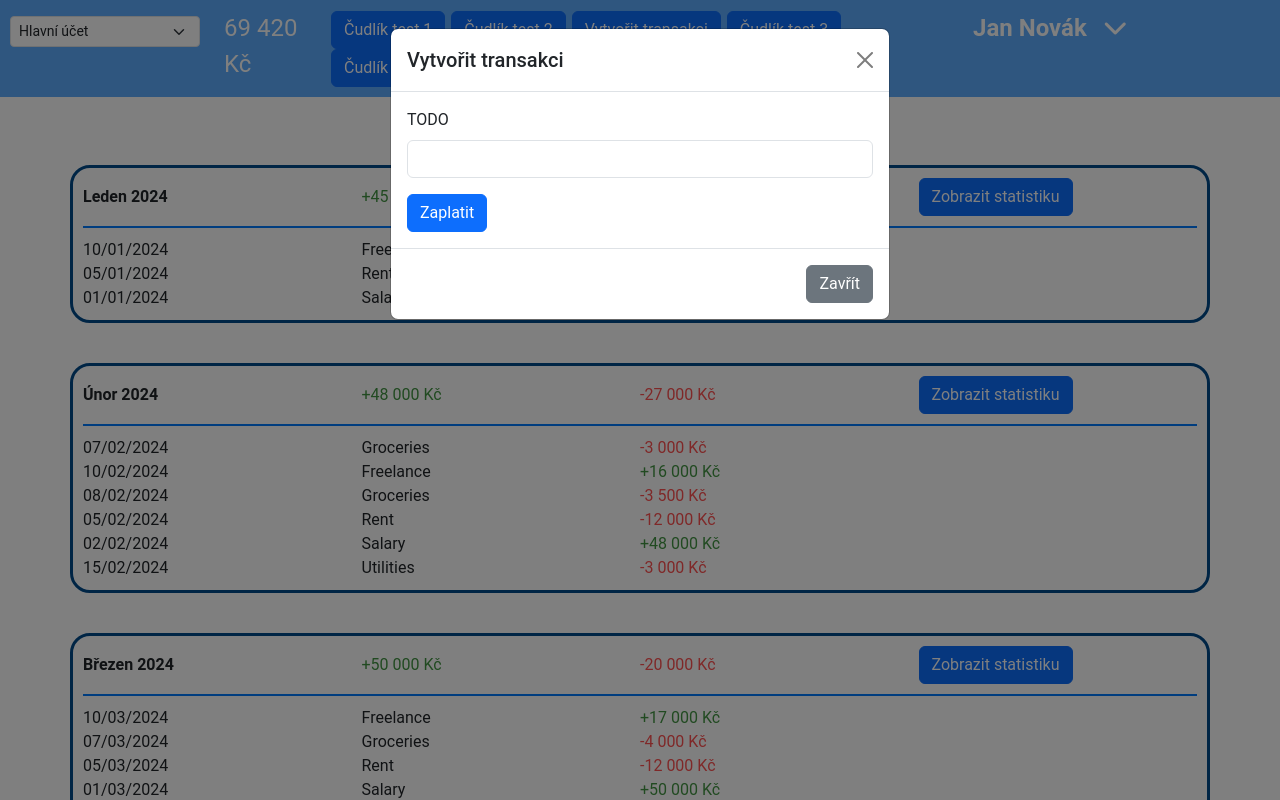
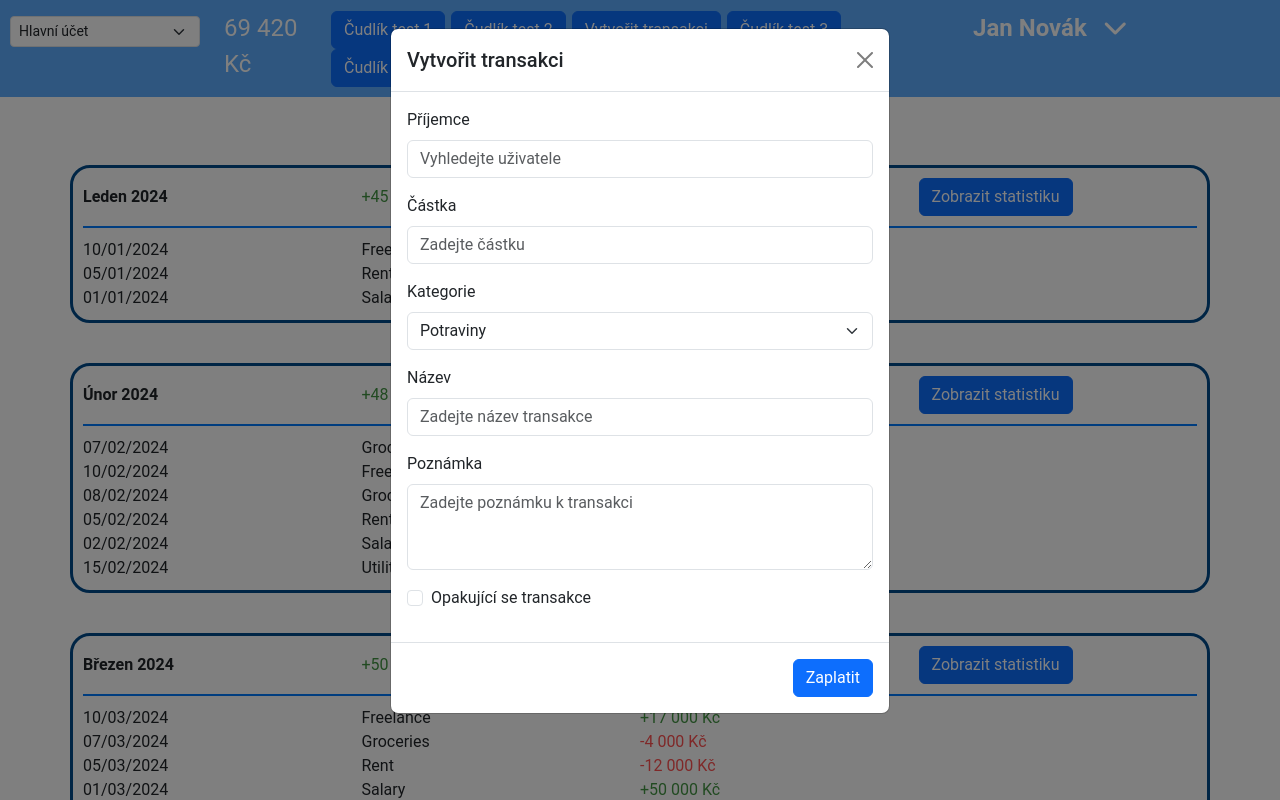
Before and after one commit to KrzystekMatej/finance-management-system, a Django app: page / in a window 1280 px wide, after a click on "Vytvořit transakci". Run offline with Django 5.2, Linux system fonts and the light colour scheme.

Commit message:
Create transaction window

```diff
--- a/finance_app/static/js/scripts.js
+++ b/finance_app/static/js/scripts.js
@@ -159,3 +159,27 @@ document.addEventListener("DOMContentLoaded", function() {
     }
   });
 });
+
+// ----------------------
+// 6. Create transaction functions
+// ----------------------
+
+document.getElementById('recurrent-transaction').addEventListener('change', function () {
+  const recurrenceOptions = document.getElementById('recurrence-options');
+  recurrenceOptions.style.display = this.checked ? 'block' : 'none';
+});
+
+document.getElementById('recurrence-frequency').addEventListener('change', function () {
+  const weeklyOptions = document.getElementById('weekly-options');
+  const monthlyOptions = document.getElementById('monthly-options');
+
+  // Reset options display
+  weeklyOptions.style.display = 'none';
+  monthlyOptions.style.display = 'none';
+
+  if (this.value === 'weekly') {
+    weeklyOptions.style.display = 'block';
+  } else if (this.value === 'monthly') {
+    monthlyOptions.style.display = 'block';
+  }
+});
--- a/finance_app/templates/modal_create_account.html
+++ b/finance_app/templates/modal_create_account.html
@@ -6,19 +6,23 @@
         <h5 class="modal-title" id="account-modal-label">Vytvořit nové konto</h5>
         <button type="button" class="btn-close" data-bs-dismiss="modal" aria-label="Close"></button>
       </div>
-      <div class="modal-body">
-        <form method="POST" action="">
+
+      <form method="POST" action="">
           <!--{% csrf_token %}-->
+
+        <div class="modal-body">
+
           <div class="mb-3">
             <label for="input-field" class="form-label">TODO</label>
             <input type="text" class="form-control" id="input-field" name="field_name">
           </div>
+        </div>
+
+        <div class="modal-footer">
           <button type="submit" class="btn btn-primary">Vytvořit</button>
-        </form>
-      </div>
-      <div class="modal-footer">
-        <button type="button" class="btn btn-secondary" data-bs-dismiss="modal">Zavřít</button>
-      </div>
+        </div>
+      </form>
+
     </div>
   </div>
 </div>
--- a/finance_app/templates/modal_create_transaction.html
+++ b/finance_app/templates/modal_create_transaction.html
@@ -9,16 +9,88 @@
       <div class="modal-body">
         <form method="POST" action="">
           <!--{% csrf_token %}-->
+
+          <!-- User search field -->
           <div class="mb-3">
-            <label for="input-field" class="form-label">TODO</label>
-            <input type="text" class="form-control" id="input-field" name="field_name">
+            <label for="user-search" class="form-label">Příjemce</label>
+            <input type="text" class="form-control" id="user-search" name="user_search" placeholder="Vyhledejte uživatele">
           </div>
-          <button type="submit" class="btn btn-primary">Zaplatit</button>
-        </form>
+
+          <!-- Transaction amount -->
+          <div class="mb-3">
+            <label for="transaction-amount" class="form-label">Částka</label>
+            <input type="number" class="form-control" id="transaction-amount" name="amount" step="0.01" placeholder="Zadejte částku">
+          </div>
+
+          <!-- Transaction category -->
+          <div class="mb-3">
+            <label for="transaction-category" class="form-label">Kategorie</label>
+            <select class="form-select" id="transaction-category" name="category">
+              <option value="grocery">Potraviny</option>
+              <option value="salary">Plat</option>
+              <option value="entertainment">Zábava</option>
+              <option value="utilities">Služby</option>
+              <option value="other">Ostatní</option>
+            </select>
+          </div>
+
+          <!-- Transaction name -->
+          <div class="mb-3">
+            <label for="transaction-name" class="form-label">Název</label>
+            <input type="text" class="form-control" id="transaction-name" name="name" placeholder="Zadejte název transakce">
+          </div>
+
+          <!-- Transaction note -->
+          <div class="mb-3">
+            <label for="transaction-note" class="form-label">Poznámka</label>
+            <textarea class="form-control" id="transaction-note" name="note" rows="3" placeholder="Zadejte poznámku k transakci"></textarea>
+          </div>
+
+          <!-- Recurrent transaction -->
+          <div class="mb-3 form-check">
+            <input type="checkbox" class="form-check-input" id="recurrent-transaction" name="recurrent">
+            <label class="form-check-label" for="recurrent-transaction">Opakující se transakce</label>
+          </div>
+
+          <!-- Recurrent transaction frequency -->
+          <div class="mb-3" id="recurrence-options" style="display: none;">
+            <label for="recurrence-frequency" class="form-label">
+              Frekvence opakování
+            </label>
+            <select class="form-select" id="recurrence-frequency" name="recurrence_frequency">
+              <option value="daily">Každý den</option>
+              <option value="weekly">Každý týden</option>
+              <option value="30day">Každých 30 dnů</option>
+              <option value="monthly">Každý měsíc</option>
+              <option value="yearly">Každý rok</option>
+            </select>
+          </div>
+
+          <!-- Weekly recurrence day selection -->
+          <div class="mb-3" id="weekly-options" style="display: none;">
+            <label for="weekly-day" class="form-label">Vyberte den v týdnu</label>
+            <select class="form-select" id="weekly-day" name="weekly_day">
+              <option value="monday">Pondělí</option>
+              <option value="tuesday">Úterý</option>
+              <option value="wednesday">Středa</option>
+              <option value="thursday">Čtvrtek</option>
+              <option value="friday">Pátek</option>
+              <option value="saturday">Sobota</option>
+              <option value="sunday">Neděle</option>
+            </select>
+          </div>
+
+          <!-- Monthly recurrence day selection -->
+          <div class="mb-3" id="monthly-options" style="display: none;">
+            <label for="monthly-day" class="form-label">Vyberte den v měsíci</label>
+            <input type="number" class="form-control" id="monthly-day" name="monthly_day" min="1" max="27" placeholder="Zadejte den v měsíci">
+          </div>
+
       </div>
       <div class="modal-footer">
-        <button type="button" class="btn btn-secondary" data-bs-dismiss="modal">Zavřít</button>
+        <button type="submit" class="btn btn-primary">Zaplatit</button>
       </div>
+    </form>
     </div>
   </div>
 </div>
--- a/finance_app/templates/modal_show_statistics.html
+++ b/finance_app/templates/modal_show_statistics.html
@@ -29,9 +29,6 @@
         </div>
       </div>
       <div class="modal-footer">
-        <button type="button" class="btn btn-secondary" data-bs-dismiss="modal">
-          Zavřít
-        </button>
       </div>
     </div>
   </div>
```
